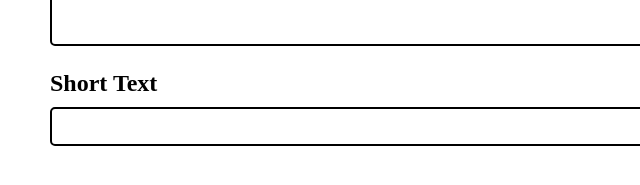
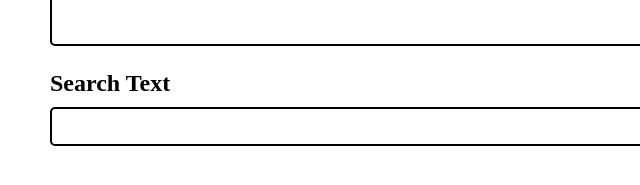
Before and after one commit to webservice96/js-string-project, a plain HTML site: page index.html in a window 1280 px wide. Shown: the part 215-400 px from the top of the page, 0-640 px from the left. Drawn offline with Linux system fonts and the light colour scheme.

Commit message:
String Project

```diff
--- a/index.html
+++ b/index.html
@@ -14,7 +14,7 @@
     <h2>Lng Text</h2>
     <textarea id="chai" cols="30" rows="10"></textarea>
 
-    <h2>Short Text</h2>
+    <h2>Search Text</h2>
     <input type="text" id="ratton">
 
     <h4 id="result"></h4>
```
